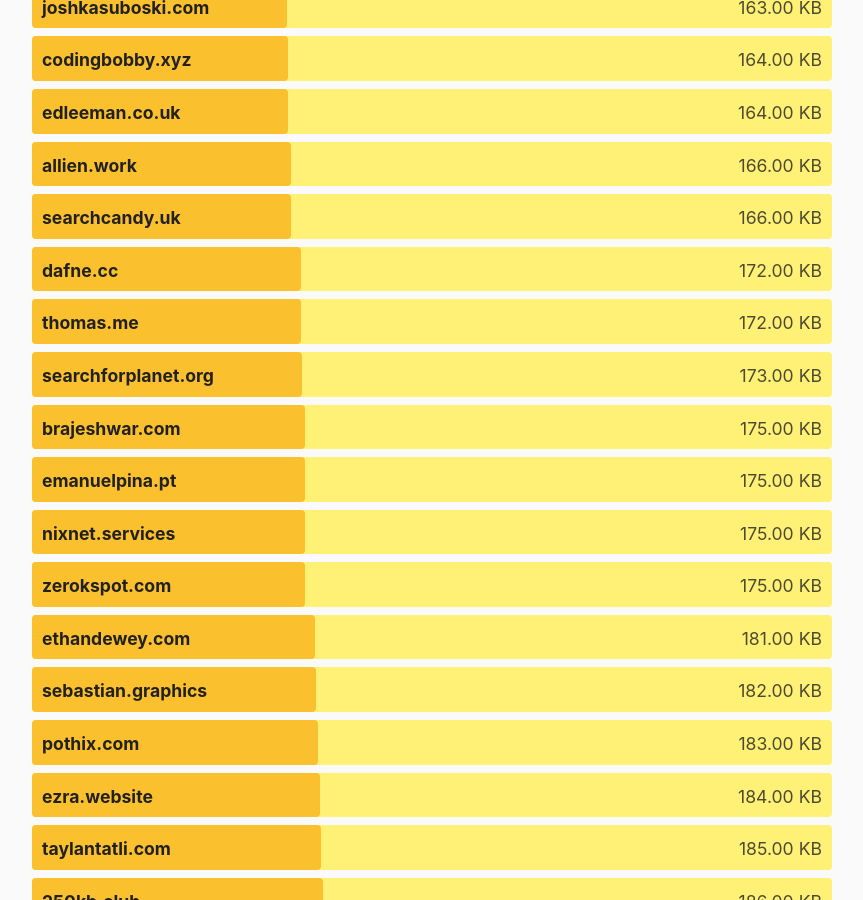
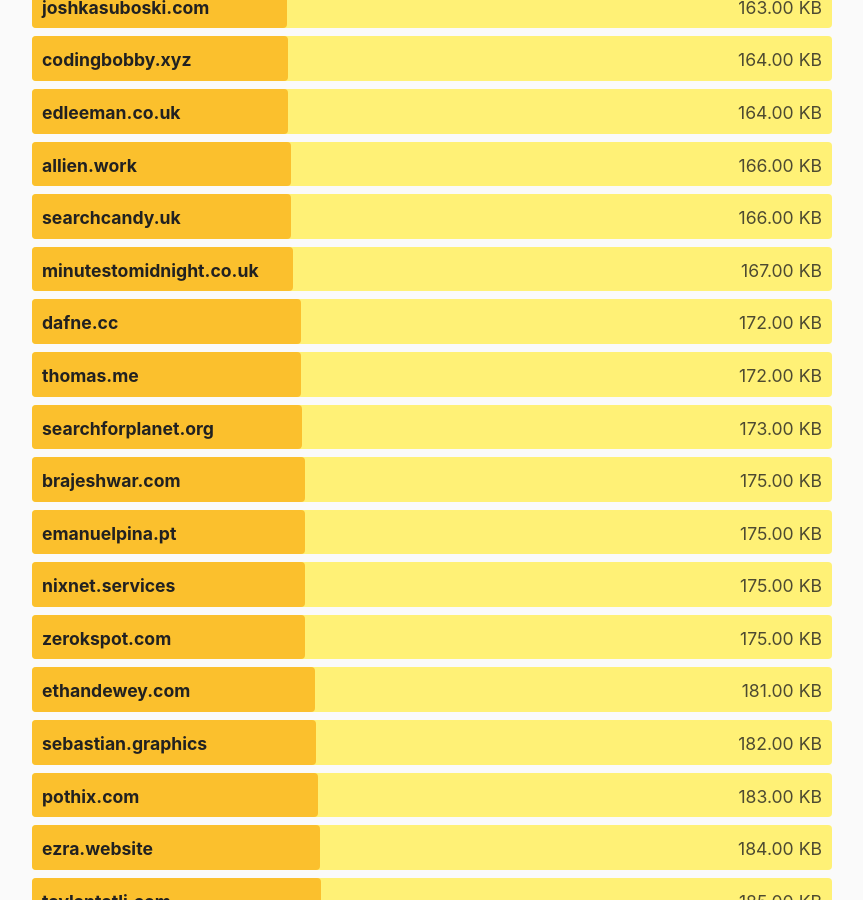
Before and after one commit to kevquirk/512kb.club, a Jekyll site: the page built from index.md, in a window 1280 px wide and 900 px high, scrolled down 14323 px. Shown: the whole window, without its empty margins (208-1071 px from the left). Built offline with Jekyll 4.4.1, drawn with Linux system fonts in a browser that asks for light colours.

Commit message:
Add minutestomidnight.co.uk
https://gtmetrix.com/reports/minutestomidnight.co.uk/8y0g6Rmh/#

```diff
--- a/_data/sites.yml
+++ b/_data/sites.yml
@@ -1068,6 +1068,11 @@
   size: 56.5
   last_checked: 2021-11-13
 
+- domain: minutestomidnight.co.uk
+  url: https://minutestomidnight.co.uk
+  size: 167
+  last_checked: 2022-01-24
+
 - domain: minwiz.com
   url: https://minwiz.com/
   size: 4.1
```
